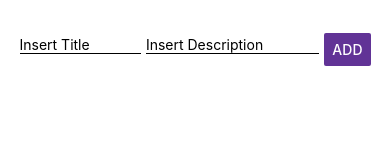
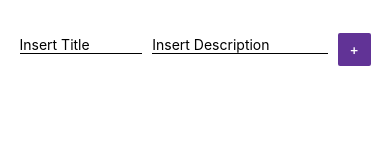
Before and after one commit to billiejoe1988/ArgenWines, a React Native app: screen / in a window 390 px wide. Shown: the top 160 px of the page. Built offline with nearby package versions, Linux system fonts and the light colour scheme.

Commit message:
ADD, buttons

```diff
--- a/src/component/AddTask.jsx
+++ b/src/component/AddTask.jsx
@@ -6,7 +6,7 @@ const AddTask = ({taskTitle, onHandlerTitle, taskDescription, onHandlerDescripti
     <View style={styles.inputContainer}>
         <TextInput value={taskTitle} onChangeText={onHandlerTitle} placeholder='Insert Title' style={styles.textInput1} />
         <TextInput value={taskDescription} onChangeText={onHandlerDescription} placeholder='Insert Description' style={styles.textInput2} />
-        <Button style={styles.buttonAdd} color="#613396" title='ADD' onPress={addTask} />
+        <Button style={styles.buttonAdd} color="#613396" title=' + ' onPress={addTask} />
    </View>
   )
 }
--- a/src/component/CartTaskList.jsx
+++ b/src/component/CartTaskList.jsx
@@ -6,7 +6,7 @@ const CartTaskList = ({ onHandlerModalDelete, item }) => {
     <View style={styles.taskCard}>
       <Text style={styles.text}>{item.title}</Text>
       <Text style={styles.text2}>{item.description}</Text>
-      <Button style={styles.buttons} title='DEL' onPress={() => onHandlerModalDelete(item)} color="#808080" />
+      <Button style={styles.buttons} title=' - ' onPress={() => onHandlerModalDelete(item)} color="#808080" />
     </View>
   );
 };
--- a/src/component/ModalDeleteTask.jsx
+++ b/src/component/ModalDeleteTask.jsx
@@ -12,8 +12,8 @@ const ModalDeleteTask = ({taskSelected, deleteTask, modalVisible, setModalVisibl
         <View style={styles.modalContent}>
         <Text  >Are you sure you want to delete this item? {taskSelected.title} </Text>
         <View style={styles.modalButtonsContainer}>
-            <Button style={styles.modalButton} title='Yes' onPress={deleteTask} color="#7C43BD" />
-            <Button style={styles.modalButton} title='No' onPress={() => setModalVisible(false)} color="#7C43BD" />
+            <Button style={styles.modalButton} title='Delete' onPress={deleteTask} color="#7C43BD" />
+            <Button style={styles.modalButton} title='Back' onPress={() => setModalVisible(false)} color="#7C43BD" />
         </View>
         </View>
     </Modal>
```
